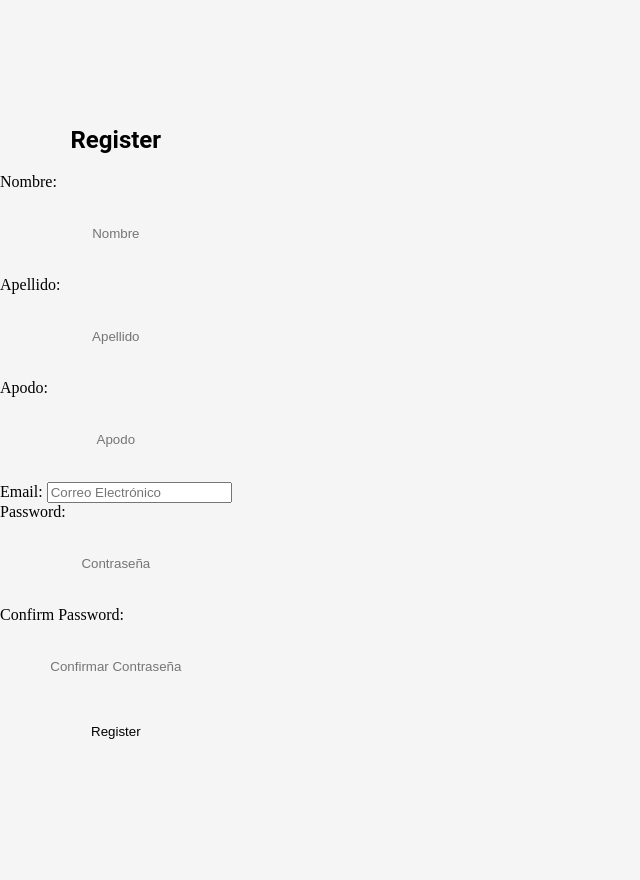
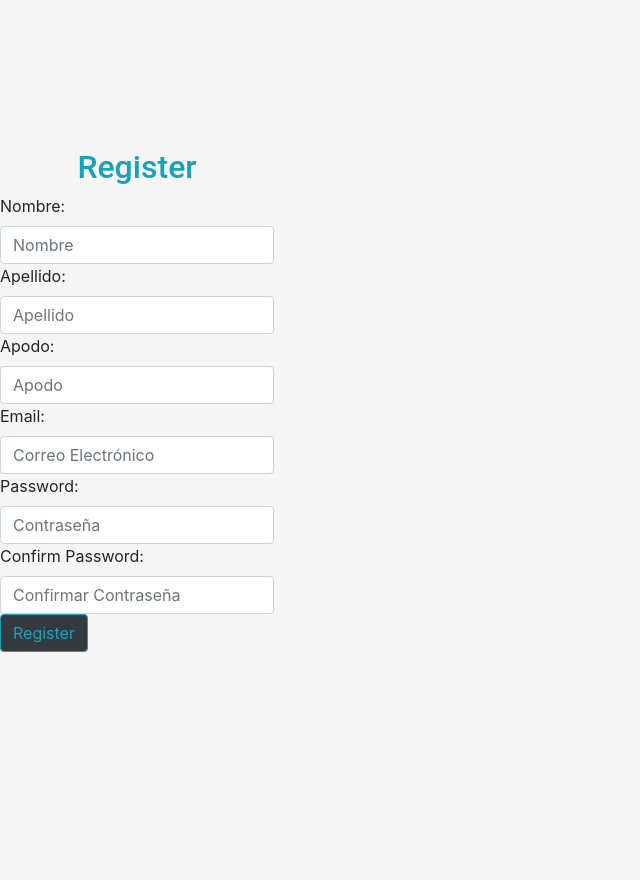
Before and after one commit to CrissEspinozaA/grupal, a Python web app: template flask_app/templates/users.html in a window 1280 px wide. Shown: the whole page, without its empty margins (0-640 px from the left). After the commit the page ends 652 px from the top, so only its background shows below. Run offline with Jinja, Linux system fonts and the light colour scheme; the template is opened without the code that fills it, so the values that code supplies are empty.

Commit message:
commit MVC

```diff
--- a/flask_app/static/css/style.css
+++ b/flask_app/static/css/style.css
@@ -16,33 +16,22 @@ body {
 }
 
 .form-signin {
-    width: 300px;
-    padding: 40px;
-	background: #191919;
-    text-align: center;
-}
+    width: 100%;
+    max-width: 300px;
+    padding: 15px;
+    margin: auto;
+    }
 
-.form-singin input[type="text"],
-.form-singin input[type="password"],
-.form-singin input[type="submit"] {
-	border: 0;
-	background: none;
-	display: block;
-	margin: 20px auto;
-	padding: 15px 10px;
-	text-align: center;
-}
-
-/* .form-signin .form-control {
+.form-signin .form-control {
     position: relative;
     box-sizing: border-box;
     height: auto;
     padding: 10px;
     font-size: 16px;
-} */
-/* .form-signin .form-control:focus {
+}
+.form-signin .form-control:focus {
     z-index: 2;
-} */
+}
 @import url("https://fonts.googleapis.com/css2?family=Roboto:wght@500&display=swap");
 .chatwindow {
     position: absolute;
--- a/flask_app/templates/chat.html
+++ b/flask_app/templates/chat.html
@@ -43,7 +43,7 @@
 <body class="text-center">
 
     <div class="chatwindow">
-        <h2>Chat</h2>
+        <h2>Chat & Go</h2>
         <h2>Sala : {{session['room']}}</h2><br>
         <textarea id="chat" cols="70" rows="10" placeholder="Aún no hay mensajes. empezar uno..."></textarea><br /><br />
         <input type="text" id="text" size="60" placeholder="Introduzca su mensaje aquí" />
--- a/flask_app/templates/index.html
+++ b/flask_app/templates/index.html
@@ -10,7 +10,7 @@
 
 <body class="text-center">
     <form class="form-signin" action="{{ url_for('chat') }}" method="POST">
-        <h1 class="h2 mb-3 font-weight-normal">Chat</h1><br><br>
+        <h1 class="h2 mb-3 font-weight-normal">Chat & Go</h1><br><br>
         <input type="text" id="username" name="username" class="form-control" placeholder="Nombre de usuario" required
             autofocus><br>
         <input type="text" id="room" name="room" class="form-control" placeholder="Sala" required><br>
--- a/flask_app/templates/users.html
+++ b/flask_app/templates/users.html
@@ -5,8 +5,8 @@
     <meta charset="UTF-8" />
     <meta http-equiv="X-UA-Compatible" content="IE=edge" />
     <meta name="viewport" content="width=device-width, initial-scale=1.0" />
-    <!-- <link rel="stylesheet" href="https://cdn.jsdelivr.net/npm/bootstrap@4.6.1/dist/css/bootstrap.min.css"
-        integrity="sha384-zCbKRCUGaJDkqS1kPbPd7TveP5iyJE0EjAuZQTgFLD2ylzuqKfdKlfG/eSrtxUkn" crossorigin="anonymous" /> -->
+    <link rel="stylesheet" href="https://cdn.jsdelivr.net/npm/bootstrap@4.6.1/dist/css/bootstrap.min.css"
+        integrity="sha384-zCbKRCUGaJDkqS1kPbPd7TveP5iyJE0EjAuZQTgFLD2ylzuqKfdKlfG/eSrtxUkn" crossorigin="anonymous" />
     <link rel="stylesheet" type="text/css" href="{{ url_for('static', filename='css/style.css') }}" />
     <title>Login</title>
 </head>
```
Also changed, not shown: requirements.txt (line endings or trailing spaces), 1 other file.
